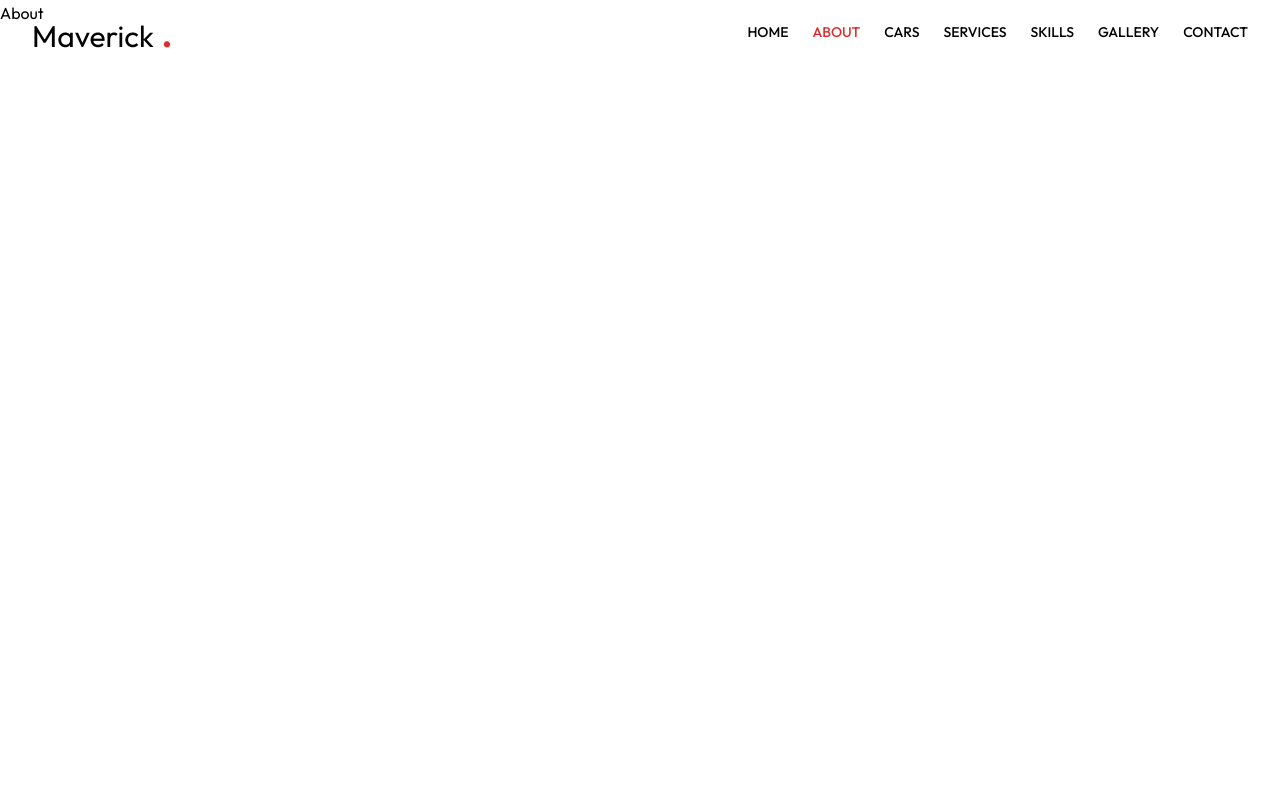
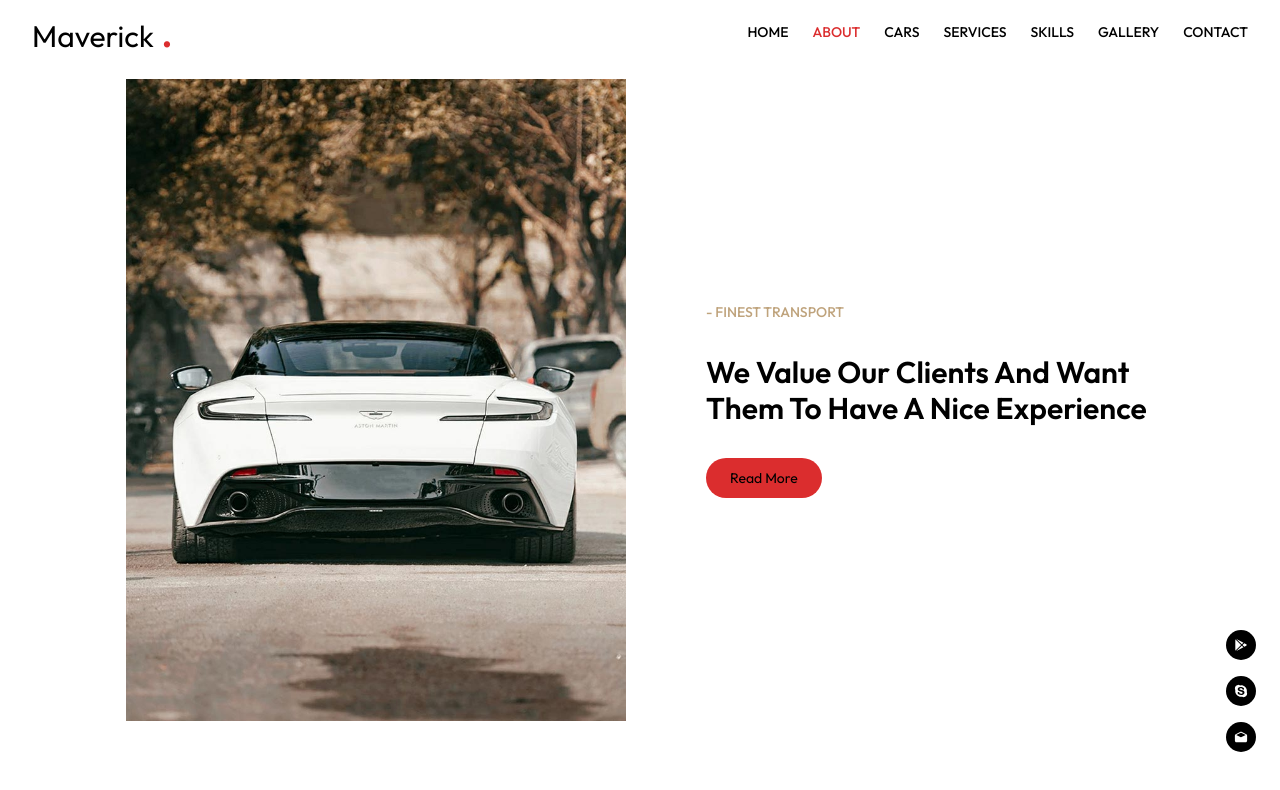
Before and after one commit to VLADGRO96/portfolio, a Next.js app in the folder maverick/: page /about in a window 1280 px wide. Shown: the top 790 px of the page. Built offline with nearby package versions, Linux system fonts and the light colour scheme.

Commit message:
update about

```diff
--- a/maverick/pages/about.tsx
+++ b/maverick/pages/about.tsx
@@ -1,9 +1,40 @@
 import React from 'react'
+import Head from 'next/head'
+import Wrapper from '@/components/Wrapper'
+import Image from 'next/image'
 
 export default function about() {
 	return (
-		<div>
-			About
-		</div>
-	)
+		<>
+			<Head>
+				<title>Maverick - About</title>
+			</Head>
+			<Wrapper>
+				<div className="flex flex-col gap-12 items-center justify-center mb-12 min-h-screen lg:flex-row lg:mb-0 pt-28 lg:pt-0">
+					<div>
+						<Image
+							src={"/about.jpg"}
+							alt={"About Image"}
+							width={500}
+							height={400}
+						/>
+					</div>
+
+					<div className='lg:w-1/2 lg:ml-8 max-w-md md:max-2-xl'>
+						<div className='uppercase font-medium text-sm text-WhiteGray'>- Finest Transport</div>
+						<div className='font-semibold text-3xl mt-8'>
+							We Value Our Clients And Want Them To Have A Nice Experience
+						</div>
+						<p className='text-Black text-sm mt-8 leading-7'>
+
+						</p>
+
+						<button className='flex-none rounded-full bg-Red px-6 py-2.5 text-sm font-normal'>
+							Read More
+						</button>
+					</div>
+				</div>
+			</Wrapper>
+		</>
+	);
 }
```
